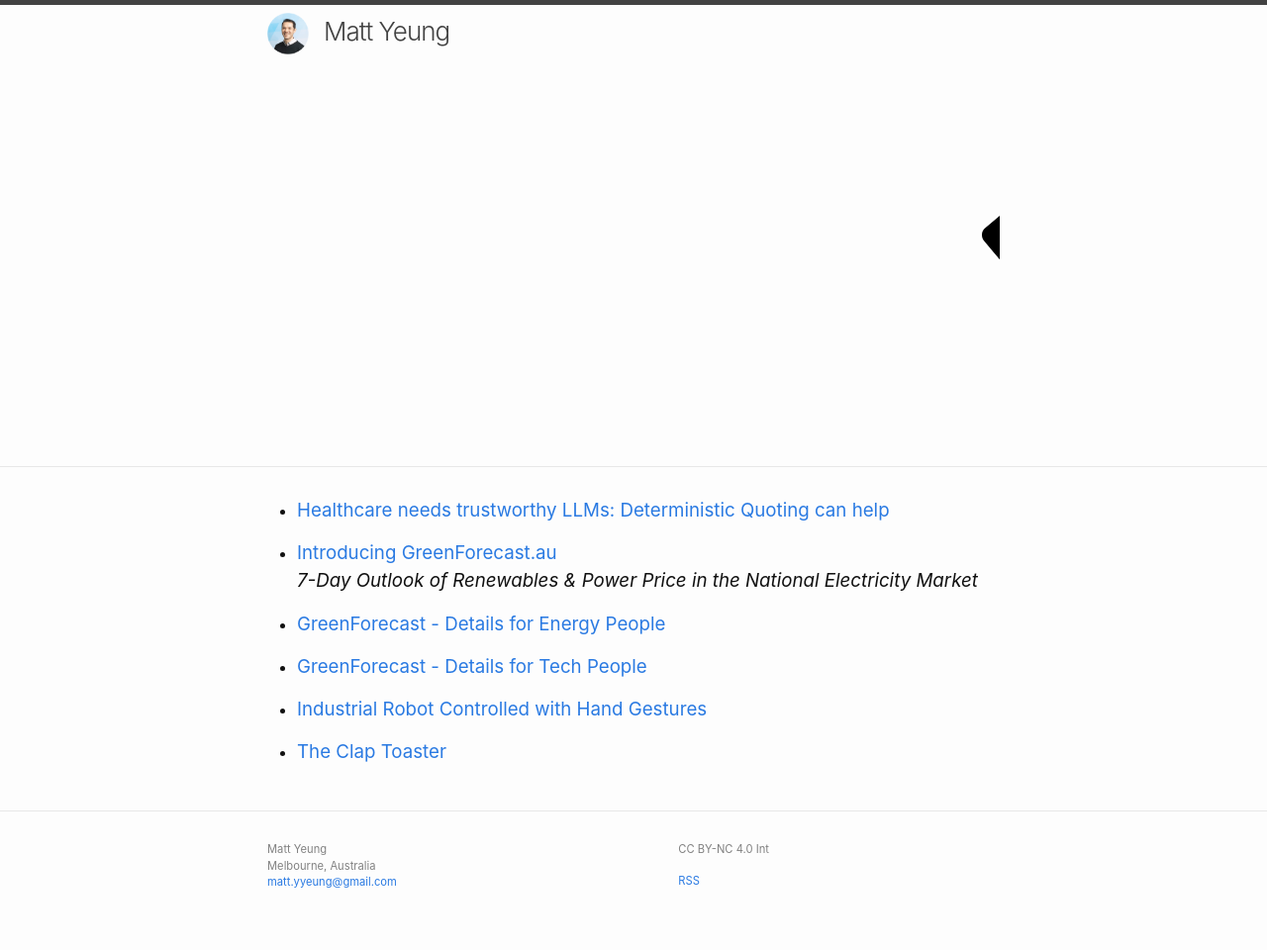
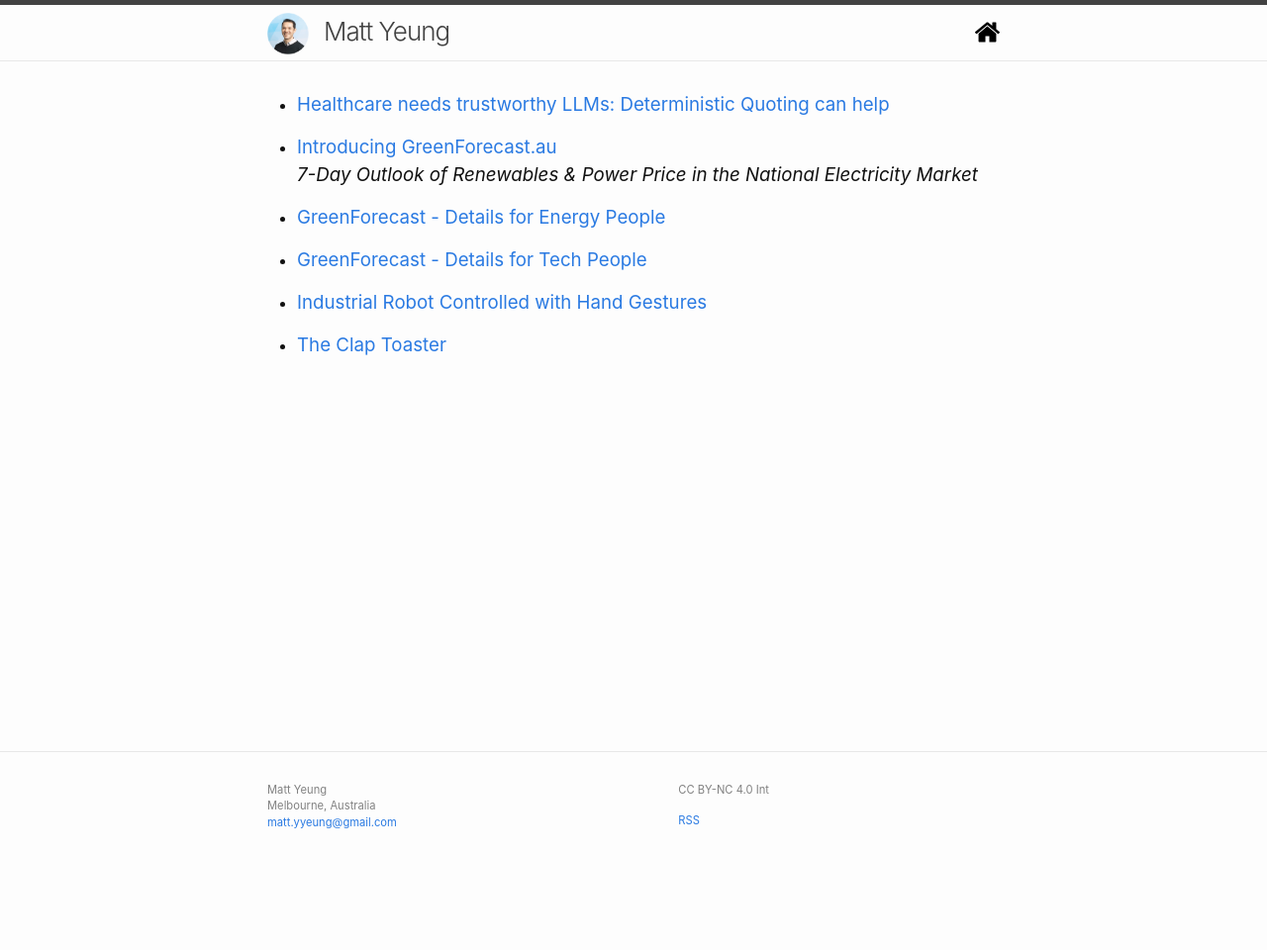
Before and after one commit to mattyyeung/mattyyeung.github.io, a Jekyll site: the page built from index.md, in a window 1280 px wide. Shown: the whole page at 99% size. Built offline with Jekyll 4.4.1, drawn with Linux system fonts in a browser that asks for light colours; after the commit the page ends 900 px from its top, so only the background shows below that.

Commit message:
home button

```diff
--- a/_includes/header.html
+++ b/_includes/header.html
@@ -7,7 +7,7 @@
 
     <!-- home icon -->
     <a id="homeIcon" href="/">
-      <svg viewBox="460.298px" height="460.297px" width="18px" height="18px">
+      <svg viewBox="0 0 460.298 460.297" width="25px" height="25px">
         <path d="M230.149,120.939L65.986,256.274c0,0.191-0.048,0.472-0.144,0.855c-0.094,0.38-0.144,0.656-0.144,0.852v137.041
           c0,4.948,1.809,9.236,5.426,12.847c3.616,3.613,7.898,5.431,12.847,5.431h109.63V303.664h73.097v109.64h109.629
           c4.948,0,9.236-1.814,12.847-5.435c3.617-3.607,5.432-7.898,5.432-12.847V257.981c0-0.76-0.104-1.334-0.288-1.707L230.149,120.939
--- a/assets/main.scss
+++ b/assets/main.scss
@@ -35,6 +35,6 @@ hr {
 
 /* home icon justify right */
 #homeIcon {
+	margin-top: 15px;
 	float: right;
-
 }
```
